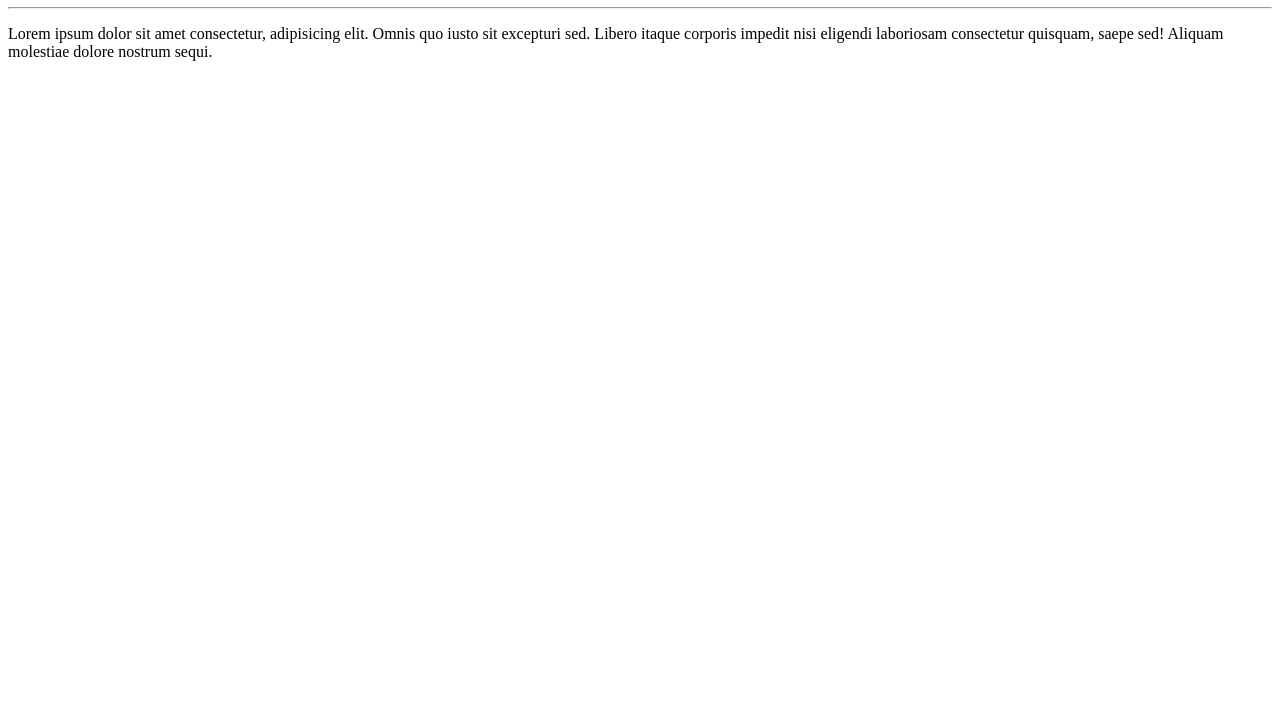
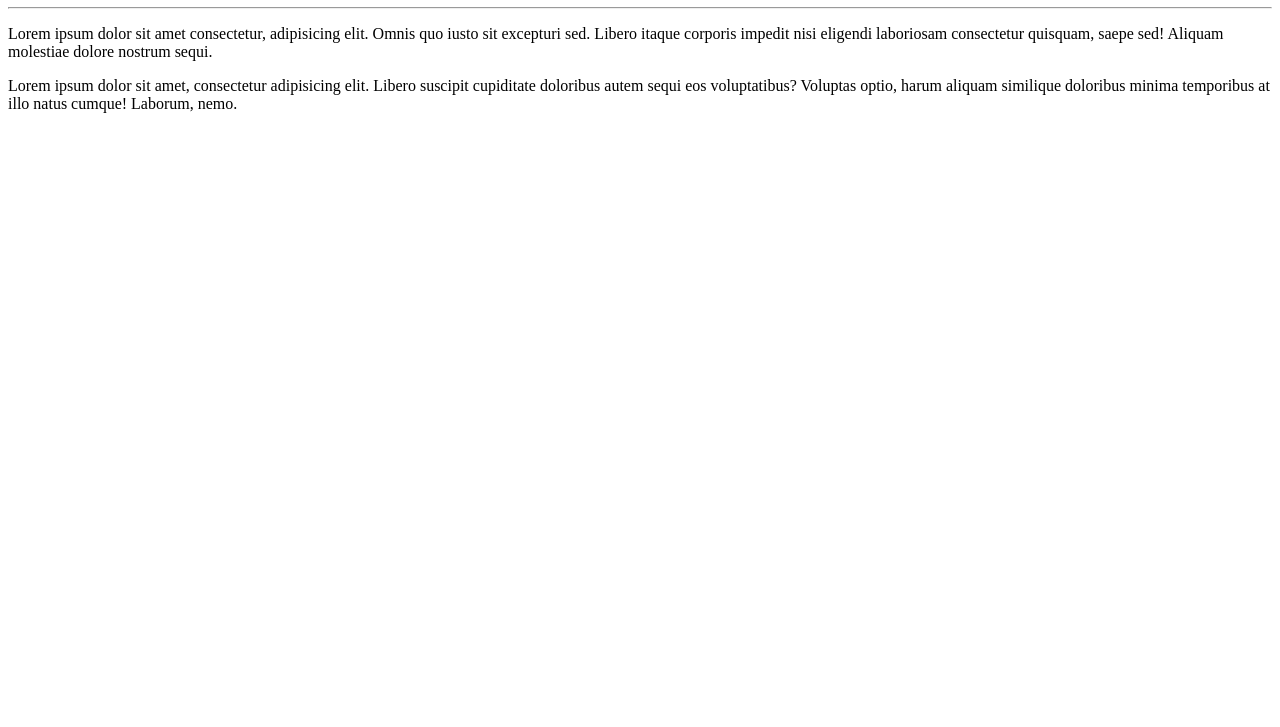
Before and after one commit to KevinLL77/ola-mundo-, a plain HTML site: page site exemplo/index.html in a window 1280 px wide. Shown: the part 73-800 px from the top of the page. Drawn offline with Linux system fonts and the light colour scheme.

Commit message:
adicionei um paragrafo

```diff
--- a/site exemplo/index.html
+++ b/site exemplo/index.html
@@ -9,5 +9,6 @@
     <h1>ola, mundo</h1>
     <hr>
     <p>Lorem ipsum dolor sit amet consectetur, adipisicing elit. Omnis quo iusto sit excepturi sed. Libero itaque corporis impedit nisi eligendi laboriosam consectetur quisquam, saepe sed! Aliquam molestiae dolore nostrum sequi.</p>
+    <p>Lorem ipsum dolor sit amet, consectetur adipisicing elit. Libero suscipit cupiditate doloribus autem sequi eos voluptatibus? Voluptas optio, harum aliquam similique doloribus minima temporibus at illo natus cumque! Laborum, nemo.</p>
    </body>
    </html>
```
